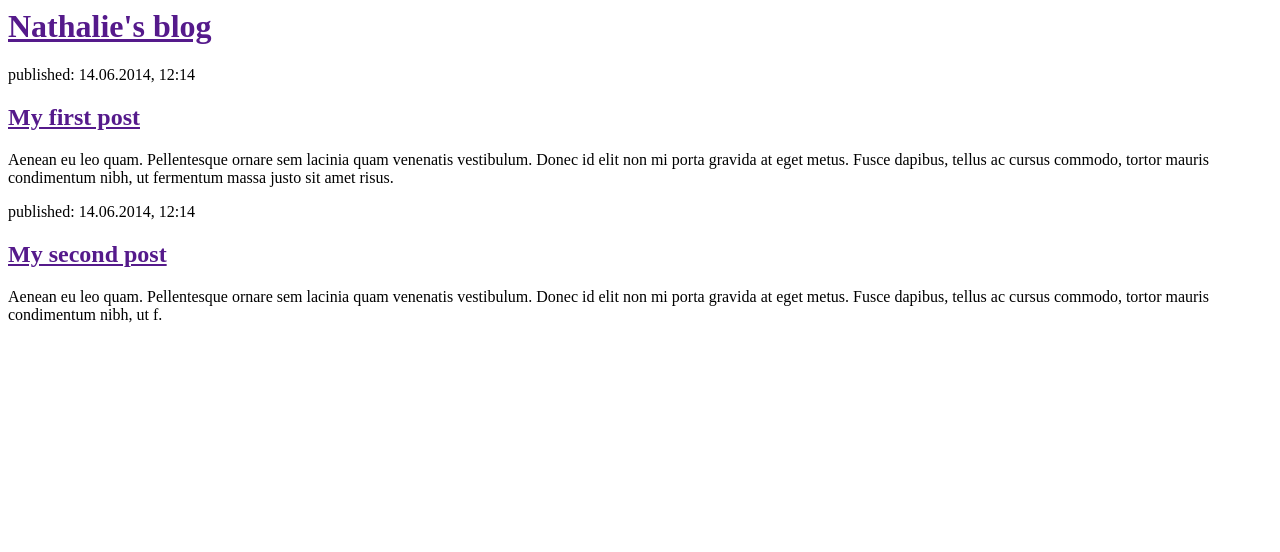
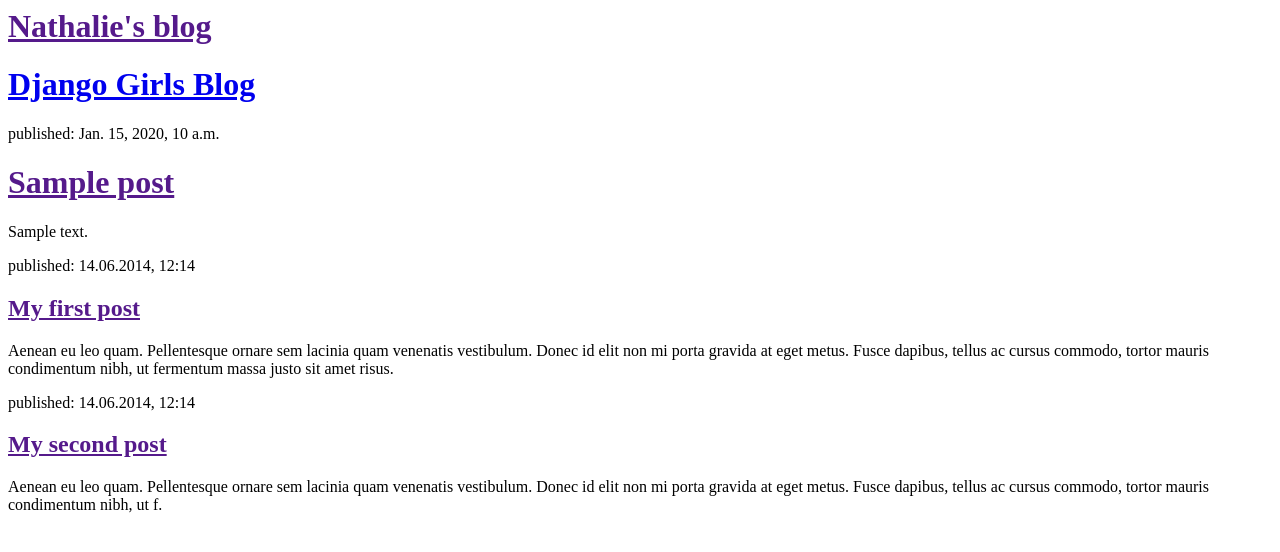
Before and after one commit to nathaliemc/my-first-blog, a Django app: template blog/templates/blog/post_list.html in a window 1280 px wide. Shown: the top 552 px of the page. Run offline with Django 3.2, Linux system fonts and the light colour scheme; the template is opened without the code that fills it: values that come from a table or form of the project are taken from there, others are empty; tables that the repository leaves empty hold one stand-in row (values such as "Sample post").

Commit message:
Modified templates to display posts from database.

```diff
--- a/blog/templates/blog/post_list.html
+++ b/blog/templates/blog/post_list.html
@@ -6,6 +6,17 @@
         <div>
             <h1><a href="">Nathalie's blog</a></h1>
         </div>
+       <div>
+    <h1><a href="/">Django Girls Blog</a></h1>
+</div>
+
+{% for post in posts %}
+    <div>
+        <p>published: {{ post.published_date }}</p>
+        <h1><a href="">{{ post.title }}</a></h1>
+        <p>{{ post.text|linebreaks }}</p>
+    </div>
+{% endfor %}
 
         <div>
             <p>published: 14.06.2014, 12:14</p>
--- a/blog/views.py
+++ b/blog/views.py
@@ -1,3 +1,7 @@
 from django.shortcuts import render
+from django.utils import timezone
+from .models import Post
+
 def post_list(request):
-    return render(request, 'blog/post_list.html', {})
+    posts = Post.objects.filter(published_date__lte=timezone.now()).order_by('published_date')
+    return render(request, 'blog/post_list.html', {'posts': posts})
```
